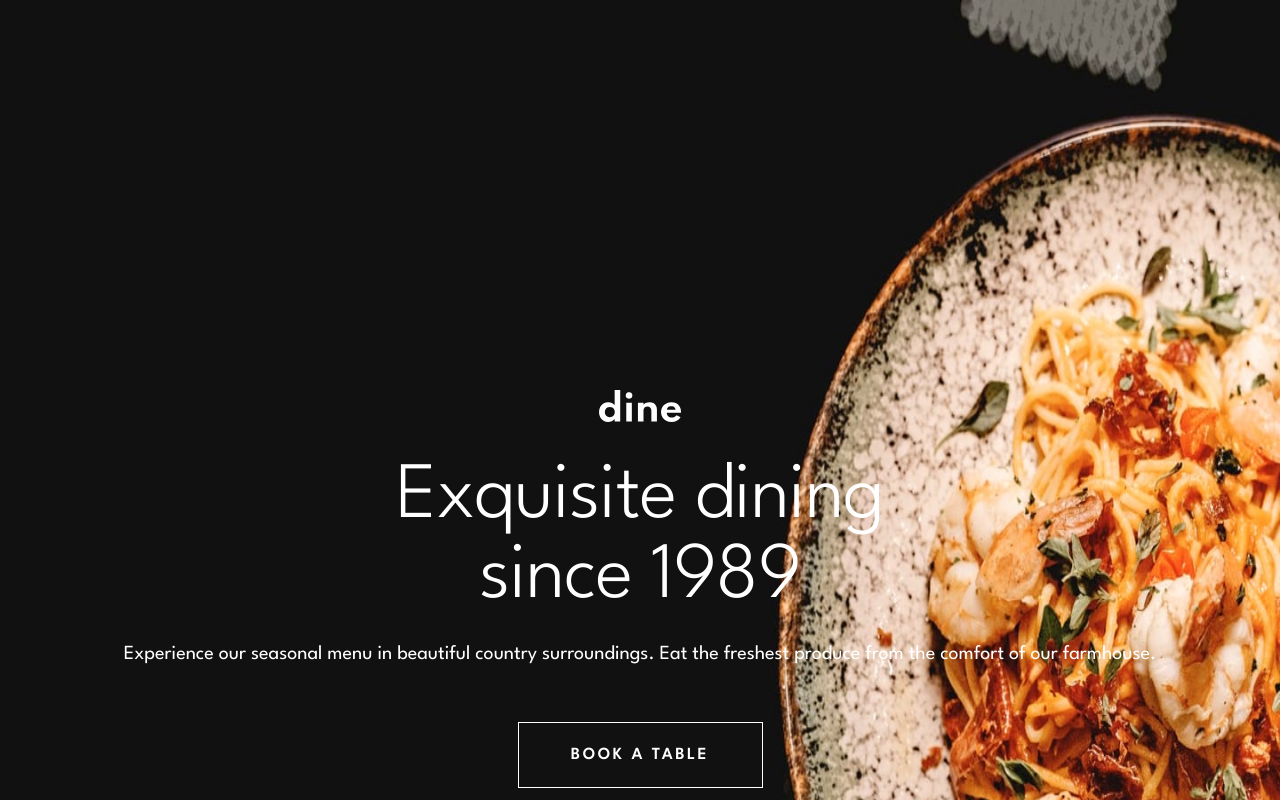
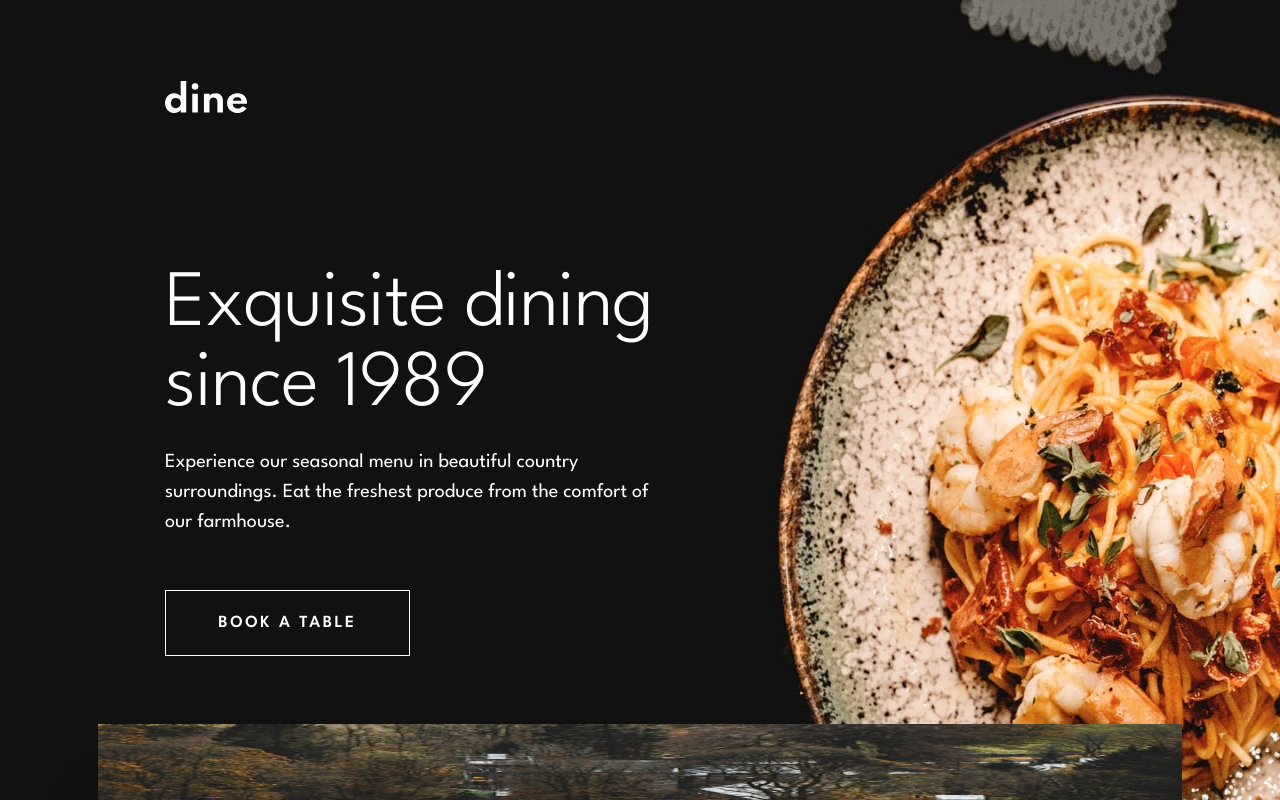
Before and after one commit to sophia-see/dine-restaurant, a Next.js app: page / in a window 1280 px wide. Shown: the top 800 px of the page. Built offline with nearby package versions, Linux system fonts and the light colour scheme.

Commit message:
updated hero desktop

```diff
--- a/components/hero/Hero.tsx
+++ b/components/hero/Hero.tsx
@@ -11,7 +11,7 @@ export default function Hero() {
   const { isMobile, isTablet, isDesktop } = useDeviceSize();
 
   return (
-    <section className="relative h-[748px] md:h-[992px]">
+    <section className="relative h-[748px] md:h-[992px] lg:h-[820px]">
       <Image
         src={`/images/homepage/hero-bg-mobile.jpg`}
         width={0}
@@ -36,23 +36,20 @@ export default function Hero() {
         alt="shrimp pasta in a plate"
         className="w-full h-full hidden lg:block"
       />
-      {/* <div className="absolute top-0 left-0 right-0 h-[200px] bg-[#181818] brightness-120 z-10">
-
-      </div> */}
       <div
         className={`
-          absolute top-[232px] md:top-[374px] left-0 right-0
-          py-4 h-full
+          absolute top-[232px] md:top-[374px] lg:top-[65px] left-0 right-0
+          py-4 h-full lg:px-[165px]
           text-white
-          flex flex-col items-center
+          flex flex-col items-center lg:items-start
         `}
       >
         <Logo />
         <div
           className={`
-            flex flex-col gap-[21px] justify-center items-center
-            text-center
-            px-6 md:px-10 mt-9
+            flex flex-col gap-[21px] justify-center items-center lg:justify-start lg:items-start
+            text-center lg:text-start
+            px-6 md:px-10 mt-9 lg:px-0 lg:mt-[153px] lg:max-w-[507px]
           `}
         >
           <div>
@@ -67,7 +64,7 @@ export default function Hero() {
           </div>
           <ItemDescription
             text="Experience our seasonal menu in beautiful country surroundings. Eat the freshest produce from the comfort of our farmhouse."
-            className="md:px-[58px]"
+            className="md:px-[58px] lg:px-0"
           />
         </div>
         <Button variant="outline" className="w-full max-w-[245px] mt-[53px]">Book a table</Button>
--- a/tailwind.config.ts
+++ b/tailwind.config.ts
@@ -13,7 +13,7 @@ export default {
         "cod-gray": "hsl(0, 0%, 7%)",   //#111111
         "cod-gray-75": "hsla(0, 0%, 7%, 75%)",   //#111111
 
-        "mirage": "hsl(234, 30%, 13%)",   //#17192b
+        "mirage": "hsl(236, 30%, 13%)",   //#17192b
         "ebony-clay": "hsl(218, 21%, 18%)",   //#242b37
         "shuttle-gray": "hsl(217, 14%, 42%)",   //#5c6779
       },
```
